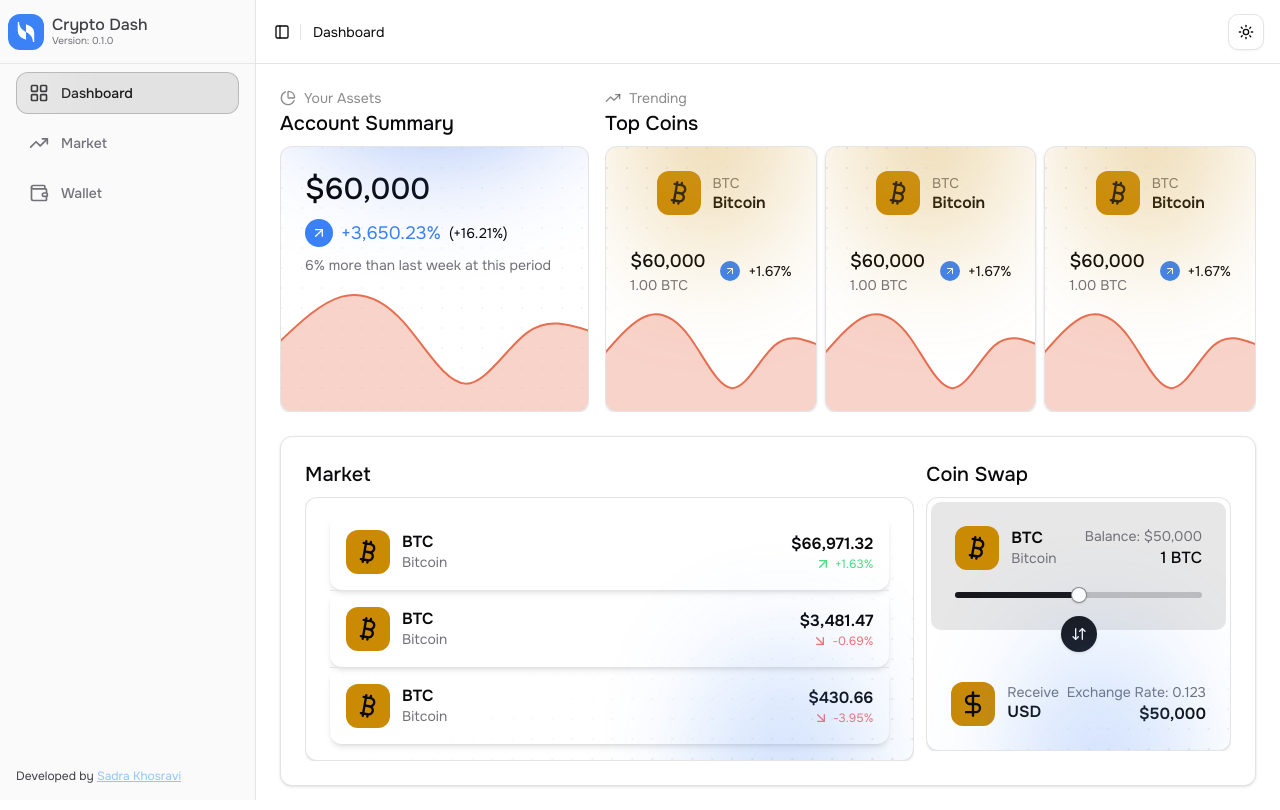
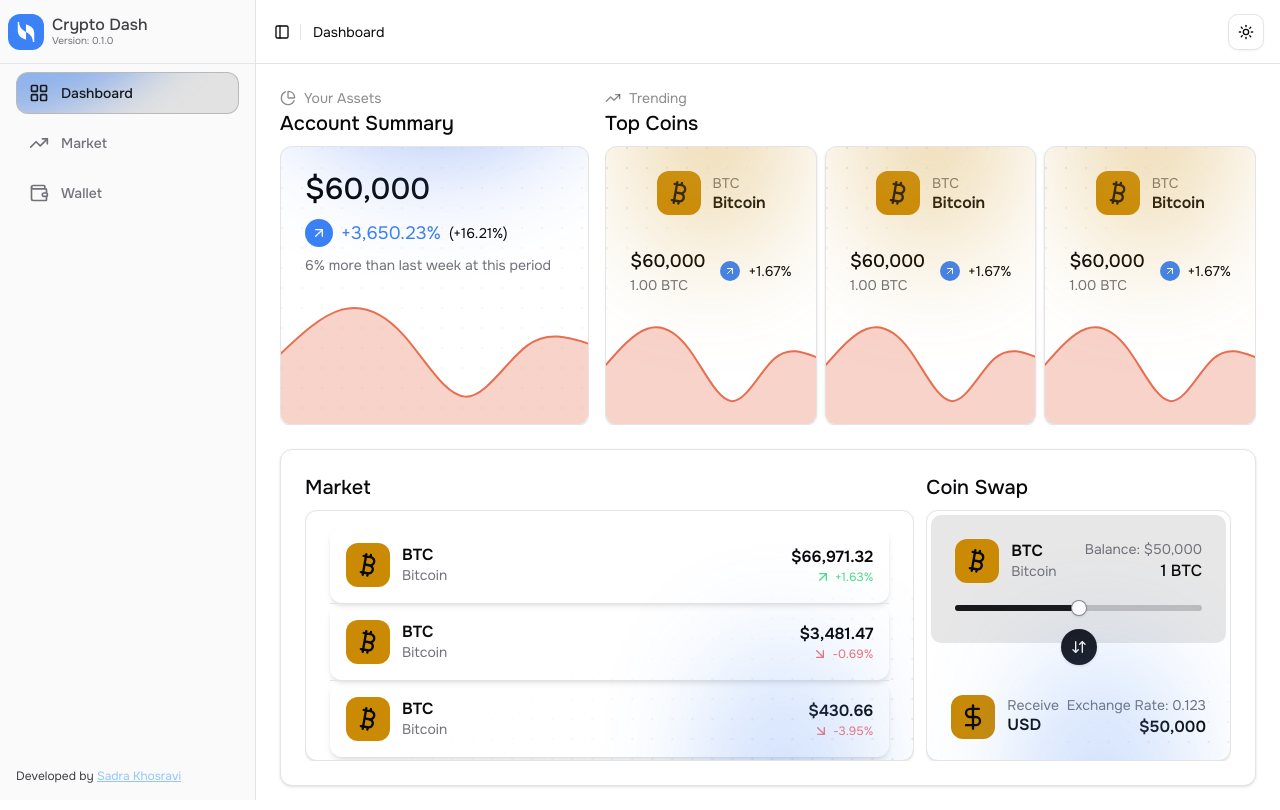
Before and after one commit to sadrakhosravi/crypto-dash, a Next.js app: page / in a window 1280 px wide. Built offline with nearby package versions, Linux system fonts and the light colour scheme.

Commit message:
feat(ui): update dashboard page height layout and SideMenuItem glow circle position and color

```diff
--- a/src/app/page.tsx
+++ b/src/app/page.tsx
@@ -9,8 +9,8 @@
 
 export default function Home() {
   return (
-    <div className="flex flex-col">
-      <div className="flex h-1/2 flex-1 flex-shrink-0 items-stretch gap-4 p-6 pb-3">
+    <div className="flex h-full flex-col">
+      <div className="min-h-1/2 flex h-1/2 flex-1 items-stretch gap-4 p-6 pb-3">
         {/* Left Section */}
         <Section
           className="w-1/3"
--- a/src/components/glow-circle.tsx
+++ b/src/components/glow-circle.tsx
@@ -37,6 +37,7 @@
         height: `${size}px`,
         backgroundColor: color,
         opacity: opacity,
+        zIndex: 0,
       }}
     />
   );
--- a/src/components/sidebar-menu-item.tsx
+++ b/src/components/sidebar-menu-item.tsx
@@ -26,17 +26,17 @@
       )}
       href={href}
     >
-      <Icon className="h-5 w-5" />
-      <span className="font-medium">{label}</span>
+      <Icon className="z-[1] h-5 w-5" />
+      <span className="z-[1] font-medium">{label}</span>
 
       {isActive && (
         <GlowCircle
-          size={50}
-          top="-10px"
-          left="0px"
-          color="white"
-          opacity={1}
-          blur="blur-2xl"
+          size={500}
+          top="-450px"
+          left="-30px"
+          color="#3b82f6"
+          opacity={0.5}
+          blur="blur-xl"
         />
       )}
     </Link>
```
